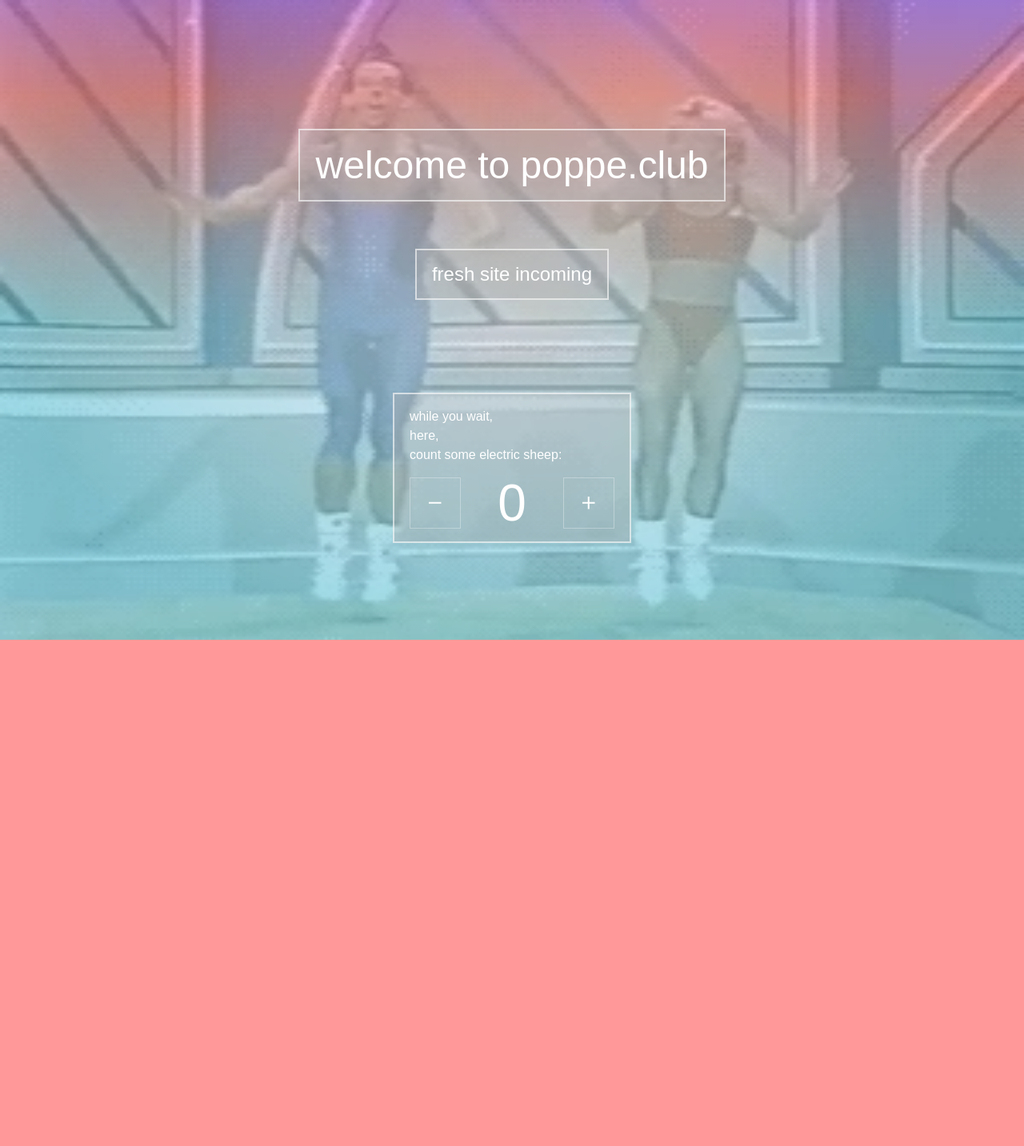
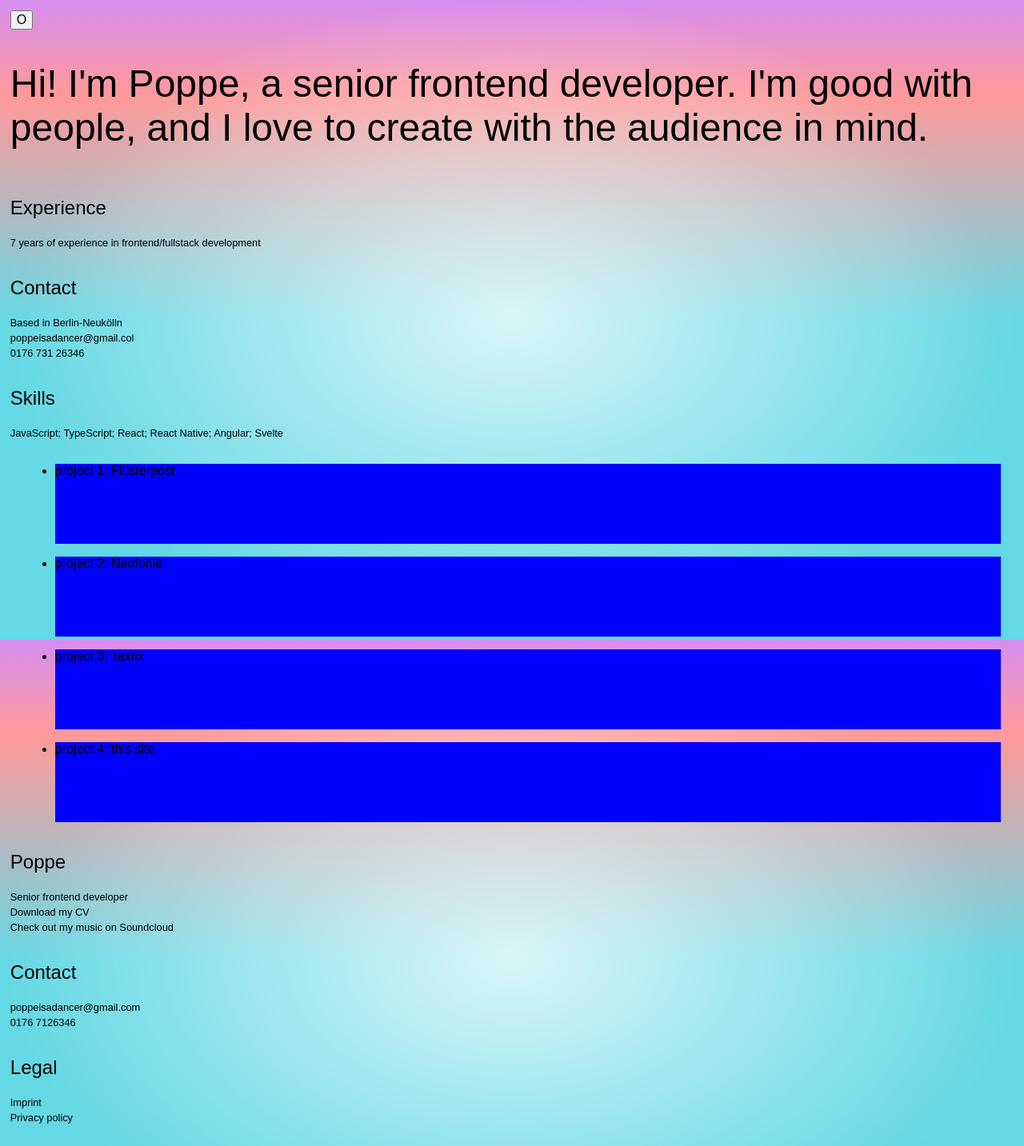
Before and after one commit to djpo/poppe-club, a SvelteKit app: page / in a window 1280 px wide. Shown: the whole page at 80% size. Before the commit the page ends 800 px from the top, so only its background shows below. Built offline with nearby package versions, Linux system fonts and the light colour scheme; a web font is replaced by a local one.

Commit message:
add Home skeleton content

```diff
--- a/src/routes/+page.svelte
+++ b/src/routes/+page.svelte
@@ -1,6 +1,6 @@
 <script>
-	import cancan from '$lib/images/cancan.webp';
-	import Counter from './Counter.svelte';
+	// import cancan from '$lib/images/cancan.webp';
+	// import Counter from './Counter.svelte';
 </script>
 
 <svelte:head>
@@ -8,52 +8,93 @@
 	<meta name="description" content="Svelte demo app" />
 </svelte:head>
 
-<img class="background-video" src={cancan} alt="welcome!!!!!!" />
+<!-- <img class="background-video" src={cancan} alt="welcome!!!!!!" /> -->
 
 <section>
-	<h1 class="gray-box">
-		welcome to poppe.club
-	</h1>
+	<div>
+		<button>O</button>
+	</div>
 
-	<h2 class="gray-box">
-		fresh site incoming
-	</h2>
+	<div>
+		<h1>Hi! I'm Poppe, a senior frontend developer. I'm good with people, and I love to create with the audience in mind.</h1>
+	</div>
 
-	<div class="counter-container gray-box">
-		<p class="counter-label">while you wait,<br />here,<br />count some electric sheep:</p>
-		<Counter />
+	<div class="main-chunk">
+		<h2>Experience</h2>
+		<p>7 years of experience in frontend/fullstack development</p>
+	</div>
+
+	<div class="main-chunk">
+		<h2>Contact</h2>
+		<p>
+			Based in Berlin-Neukölln
+			<br>
+			poppeisadancer@gmail.col
+			<br>
+			0176 731 26346
+		</p>
+	</div>
+
+	<div class="main-chunk">
+		<h2>Skills</h2>
+		<p>JavaScript; TypeScript; React; React Native; Angular; Svelte</p>
+	</div>
+
+	<div class="projects">
+		<ul>
+			<li class="project-thumbnail">project 1: Flüsterpost</li>
+			<li class="project-thumbnail">project 2: Neofonie</li>
+			<li class="project-thumbnail">project 3: Taxfix</li>
+			<li class="project-thumbnail">project 4: this site</li>
+		</ul>
+	</div>
+
+	<div class="footer-chunk">
+		<h2>Poppe</h2>
+		<p>
+			Senior frontend developer
+			<br>
+			Download my CV
+			<br>
+			Check out my music on Soundcloud
+		</p>
+	</div>
+
+	<div class="footer-chunk">
+		<h2>Contact</h2>
+		<p>
+			poppeisadancer@gmail.com
+			<br>
+			0176 7126346
+		</p>
+	</div>
+
+	<div class="footer-chunk">
+		<h2>Legal</h2>
+		<p>
+			Imprint
+			<br>
+			Privacy policy
+		</p>
 	</div>
 </section>
 
 <style>
-	.background-video {
-		position: fixed;
-		height: 100%;
-		width: 100%;
-		margin: 0;
-		z-index: -1;
-		opacity: 0.4;
+	section {
+		flex: 1;
+		padding: 0.8rem;
+		display: flex;
+		flex-direction: column;
 	}
 
-	section {
-		flex: 1;
-		display: flex;
-		flex-direction: column;
-		justify-content: center;
-		align-items: center;
+	.project-thumbnail {
+		min-height: 100px;
+		min-width: 100px;
+		background-color: blue;
+		margin: 1rem;
 	}
 
-	.gray-box {
-		border: 2px solid var(--gray-box-border);
-		background-color: var(--gray-box-background);
-		padding: 1rem 1.2rem;
-	}
-
-	.counter-container {
-		margin-top: 6rem;
-	}
-
-	.counter-label {
-		margin: 0 0 1rem 0;
+	p {
+		text-align: left;
 	}
 </style>
--- a/src/routes/styles.css
+++ b/src/routes/styles.css
@@ -21,7 +21,7 @@
 	--color-bg-translucent: rgba(255, 153, 153, 0.5);
 	--color-theme-1: white;
 	--color-theme-2: fuchsia;
-	--color-text: rgba(255, 255, 255, 1);
+	--color-text: rgb(0, 0, 0);
 	--gray-box-background: rgba(175, 175, 175, 0.35);
 	--gray-box-border: rgba(255, 255, 255, 0.6);
 	--column-width: 42rem;
@@ -51,9 +51,11 @@ h1,
 h2,
 p {
 	font-weight: 400;
+	text-align: left;
 }
 
 p {
+	font-size: 0.8rem;
 	line-height: 1.5;
 }
 
@@ -67,12 +69,11 @@ a:hover {
 }
 
 h1 {
-	font-size: 2rem;
-	text-align: center;
+	font-size: 1.6rem;
 }
 
 h2 {
-	font-size: 1.1rem;
+	font-size: 1rem;
 }
 
 pre {
```
